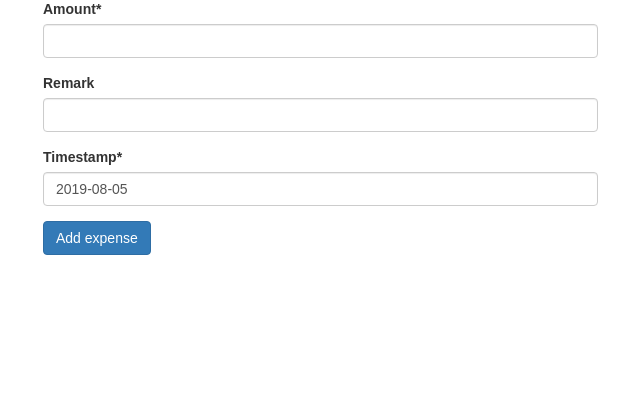
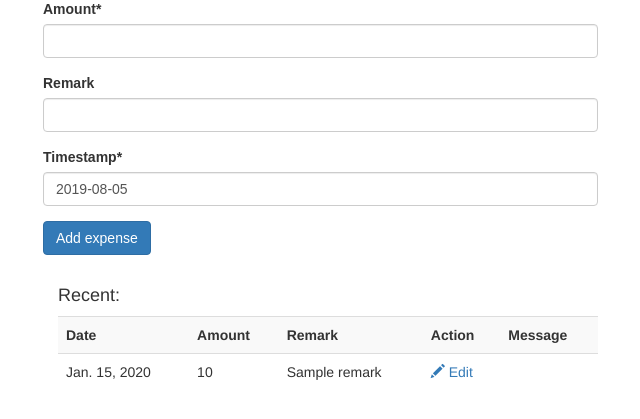
Before and after one commit to thevivekshukla/django-expensor, a Django app: page / in a window 1280 px wide. Shown: the part 92-511 px from the top of the page, without its empty margins (27-667 px from the left). Run offline with Django 3.2, Linux system fonts and the light colour scheme; a user stored in the database is signed in; tables that the repository leaves empty hold one stand-in row (values such as "Sample post"); parts of the project's set-up code (start-up, migrations or seed data) failed here and were passed over; some libraries are stand-ins or nearby versions.

Commit message:
add recent list on add expense page

```diff
--- a/expense/views.py
+++ b/expense/views.py
@@ -34,6 +34,10 @@ class AddExpense(View):
         return super().dispatch(*args, **kwargs)
 
     def get(self, request, *args, **kwargs):
+        last_10_expenses = Expense.objects.all(user=request.user).order_by(
+                            '-created_at', '-timestamp',
+                        )[:10]
+        self.context['objects'] = last_10_expenses
         return render(request, self.template_name, self.context)
 
     def post(self, request, *args, **kwargs):
--- a/templates/add_expense.html
+++ b/templates/add_expense.html
@@ -21,6 +21,15 @@
   <p id="id_error" class="alert alert-danger" style="display:none;"></p>
 </div>
 </div>
+
+{% if not objectss %}
+
+<div class="col-sm-12 col-md-6 col-lg-6">
+<h4>Recent:</h4>
+{% include 'expense_table.html' %}
+</div>
+
+{% endif %}
 
 
 
```
